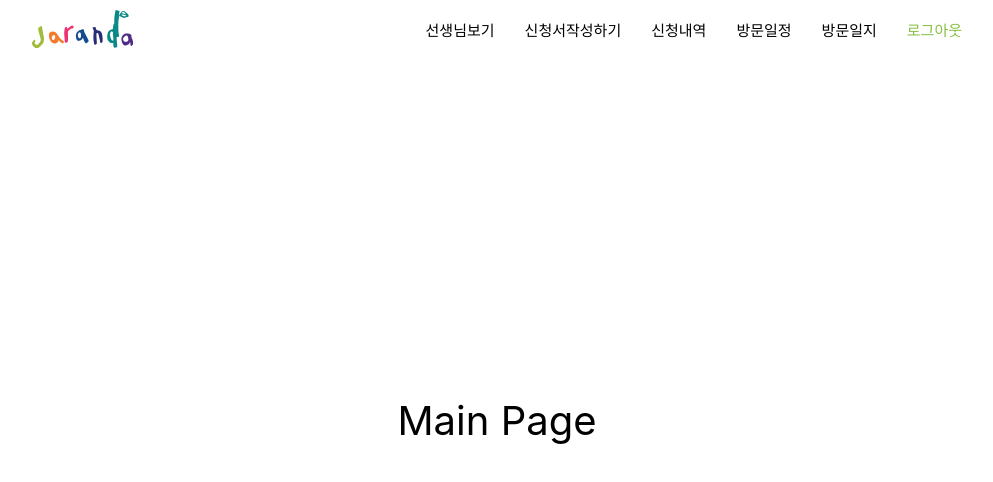
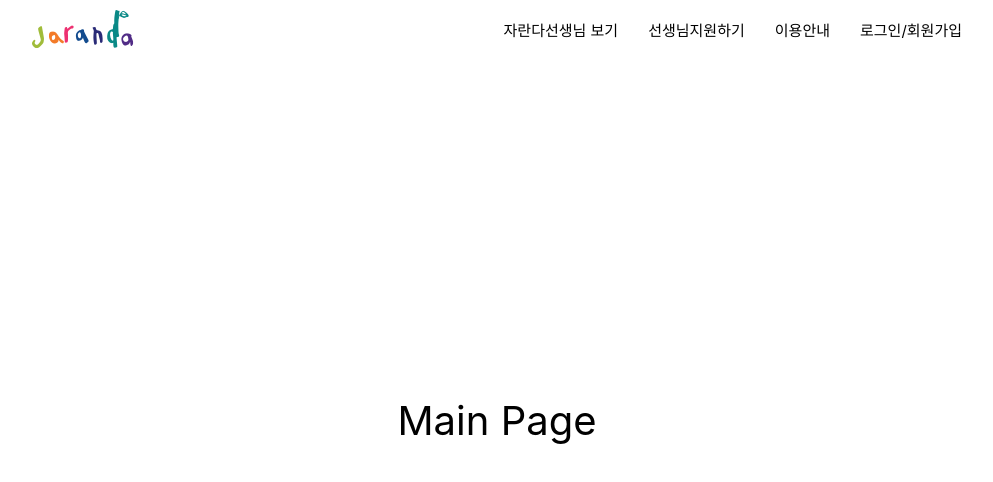
Before and after one commit to six-sense/jaranda, a React (Create React App) app: page / in a window 1280 px wide. Shown: the top 482 px of the page, without its empty margins (143-1136 px from the left). Built offline with nearby package versions, Linux system fonts and the light colour scheme.

Commit message:
Refactor: Edit code in Navbar

```diff
--- a/src/Compnents/Navbar.js
+++ b/src/Compnents/Navbar.js
@@ -4,13 +4,12 @@ import { NavbarContainer } from 'Styles/NavbarStyles';
 import UserNavbar from './UserNavbar';
 
 const Navbar = () => {
-  // const [isLoggedIn] = useState(localStorage.getItem('token'));
-  const [isLoggedIn] = useState(false);
+  const [isLoggedIn, setIsLoggedIn] = useState(false); //eslint-disable-line no-unused-vars
 
   return (
     <div>
       <NavbarContainer>
-        {isLoggedIn ? <GuestNavbar /> : <UserNavbar />}
+        {isLoggedIn ? <UserNavbar /> : <GuestNavbar />}
         {/* <GuestNavbar /> */}
         {/* <UserNavbar /> */}
       </NavbarContainer>
```
